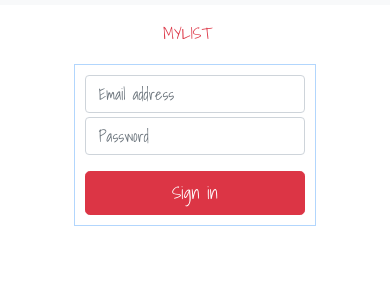
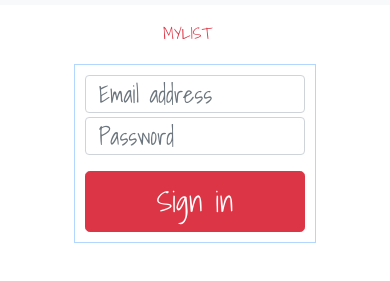
Before and after one commit to shmerling86/Final-course, a plain HTML site: page index.html at #!/login in a window 390 px wide. Shown: the part 113-394 px from the top of the page. Drawn offline with nearby package versions, Linux system fonts and the light colour scheme; some packages are replaced by stand-ins of ours; a web font is replaced by a local one.

Commit message:
css changes

```diff
--- a/app/login/login.html
+++ b/app/login/login.html
@@ -12,9 +12,9 @@
       </a>
     </div>
 
-    <div class="row">
+    <div class="row" >
       <div class="col-sm-6 mx-auto">
-        <form class="form-signin mt-2">
+        <form class="form-signin mt-2" id="font-login">
           <div class="alert alert-danger" role="alert" ng-show="invalidLogin">Invalid Credentials!</div>
           <label for="inputEmail" class="sr-only ">Email address</label>
           <input type="email" id="inputEmail" class="form-control mb-1" ng-model="email" placeholder="Email address" required >
--- a/style.css
+++ b/style.css
@@ -81,12 +81,15 @@ img{max-width:100%;}
 }
 
 @media  screen and (max-width: 600px) {
+
     #notForSmallScreens{
         display: none;
     }
+
     .btn{
         font-size: 1.2em;
     }
+
     #homeContainer{
         margin-top: 150px;
     }
@@ -94,6 +97,19 @@ img{max-width:100%;}
     #produntImg{
         display: none;
     }
+
+    .text-about{
+        font-size: 1.5rem;
+    }
+
+    #font-login{
+        font-size: 1.5rem;
+    }
+
+    .form-control{
+        font-size: 1.5rem;
+    }
+
 }
 
 #exampleModal{
```
Also changed, not shown: app/home/home.html (+4 -9 lines).
